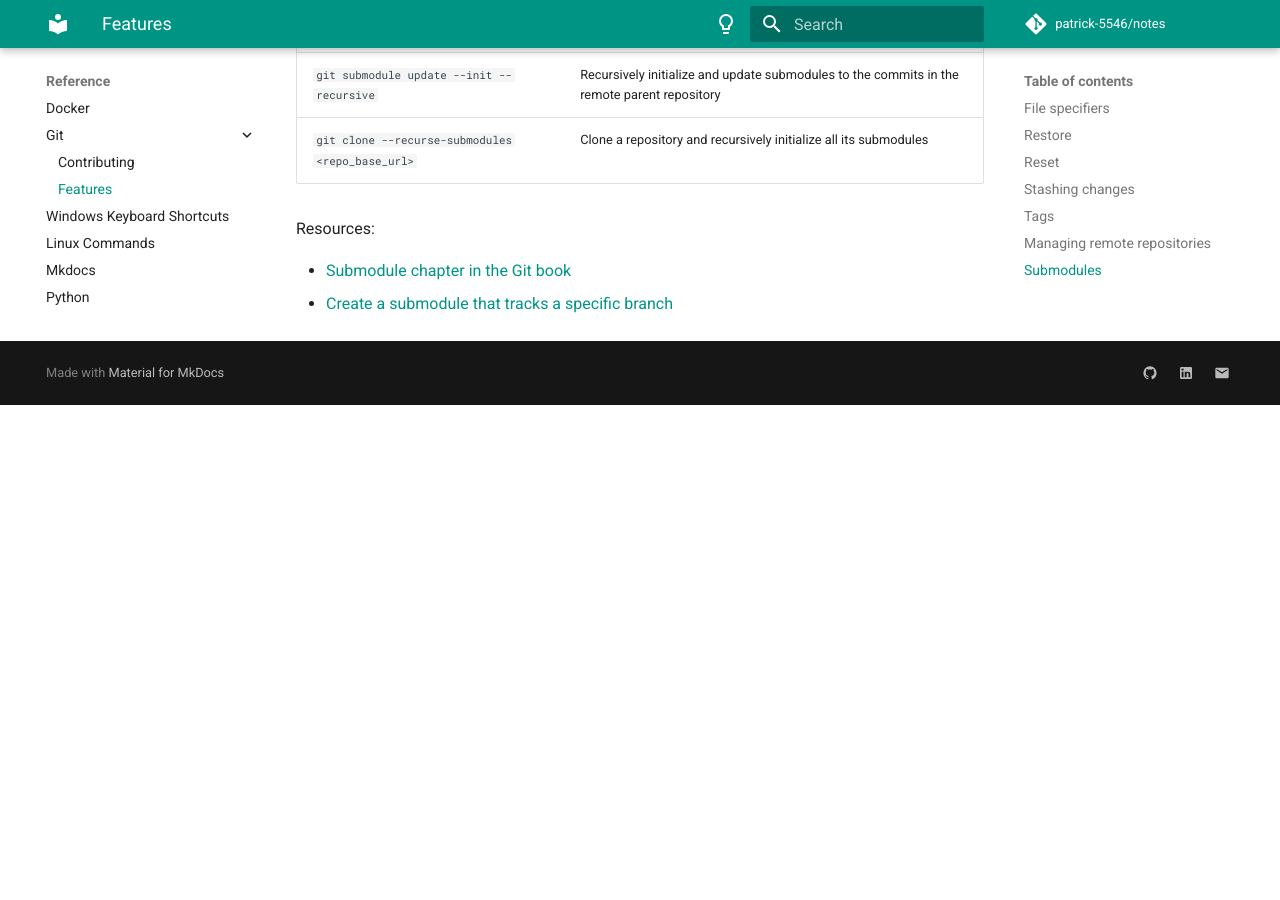
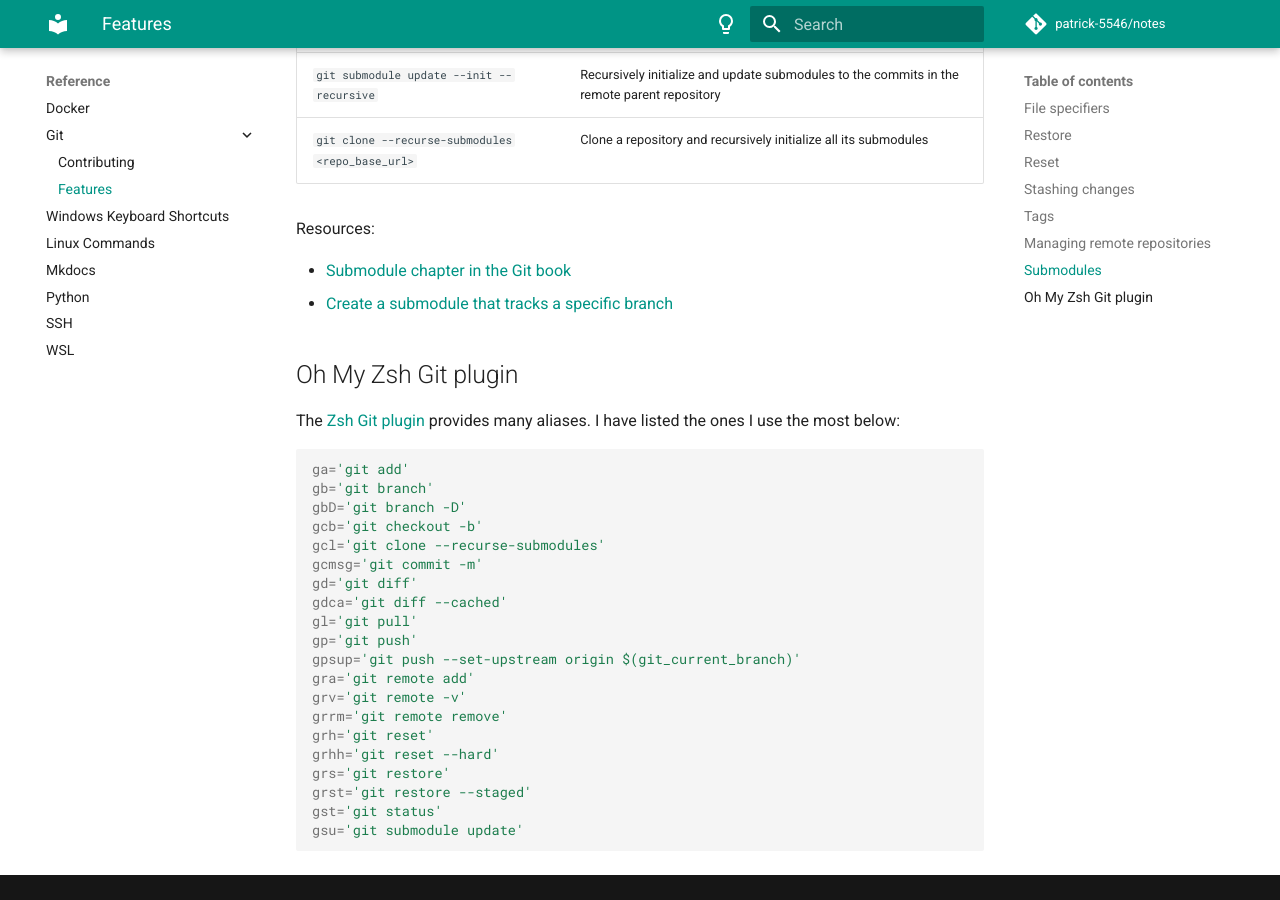
Before and after one commit to patrick-5546/notes, an MkDocs documentation site: the page built from docs/reference/git/git_features.md, in a window 1280 px wide and 900 px high, scrolled down 2755 px. Built offline with MkDocs 1.6.1 and Material for MkDocs 9.7.7, drawn with Linux system fonts in a browser that asks for light colours; comment, search, counter and statistics services are not loaded; before the commit the page ends 3160 px from its top, so only the background shows below that; some of the changed text lies outside the part shown.

Commit message:
Move Oh My Zsh Git aliases to the Git section

````diff
--- a/docs/reference/git/git_features.md
+++ b/docs/reference/git/git_features.md
@@ -84,3 +84,31 @@
 
 - [Submodule chapter in the Git book](https://git-scm.com/book/en/v2/Git-Tools-Submodules)
 - [Create a submodule that tracks a specific branch](https://stackoverflow.com/questions/9189575/git-submodule-tracking-latest/9189815#9189815)
+
+## Oh My Zsh Git plugin
+
+The [Zsh Git plugin](https://github.com/ohmyzsh/ohmyzsh/tree/master/plugins/git) provides many aliases.
+I have listed the ones I use the most below:
+
+``` sh
+ga='git add'
+gb='git branch'
+gbD='git branch -D'
+gcb='git checkout -b'
+gcl='git clone --recurse-submodules'
+gcmsg='git commit -m'
+gd='git diff'
+gdca='git diff --cached'
+gl='git pull'
+gp='git push'
+gpsup='git push --set-upstream origin $(git_current_branch)'
+gra='git remote add'
+grv='git remote -v'
+grrm='git remote remove'
+grh='git reset'
+grhh='git reset --hard'
+grs='git restore'
+grst='git restore --staged'
+gst='git status'
+gsu='git submodule update'
+```
````
Also changed, not shown: other parts of docs/reference/git/git_features.md (+2 -2 lines), docs/reference/linux.md (+1 -6 lines).
